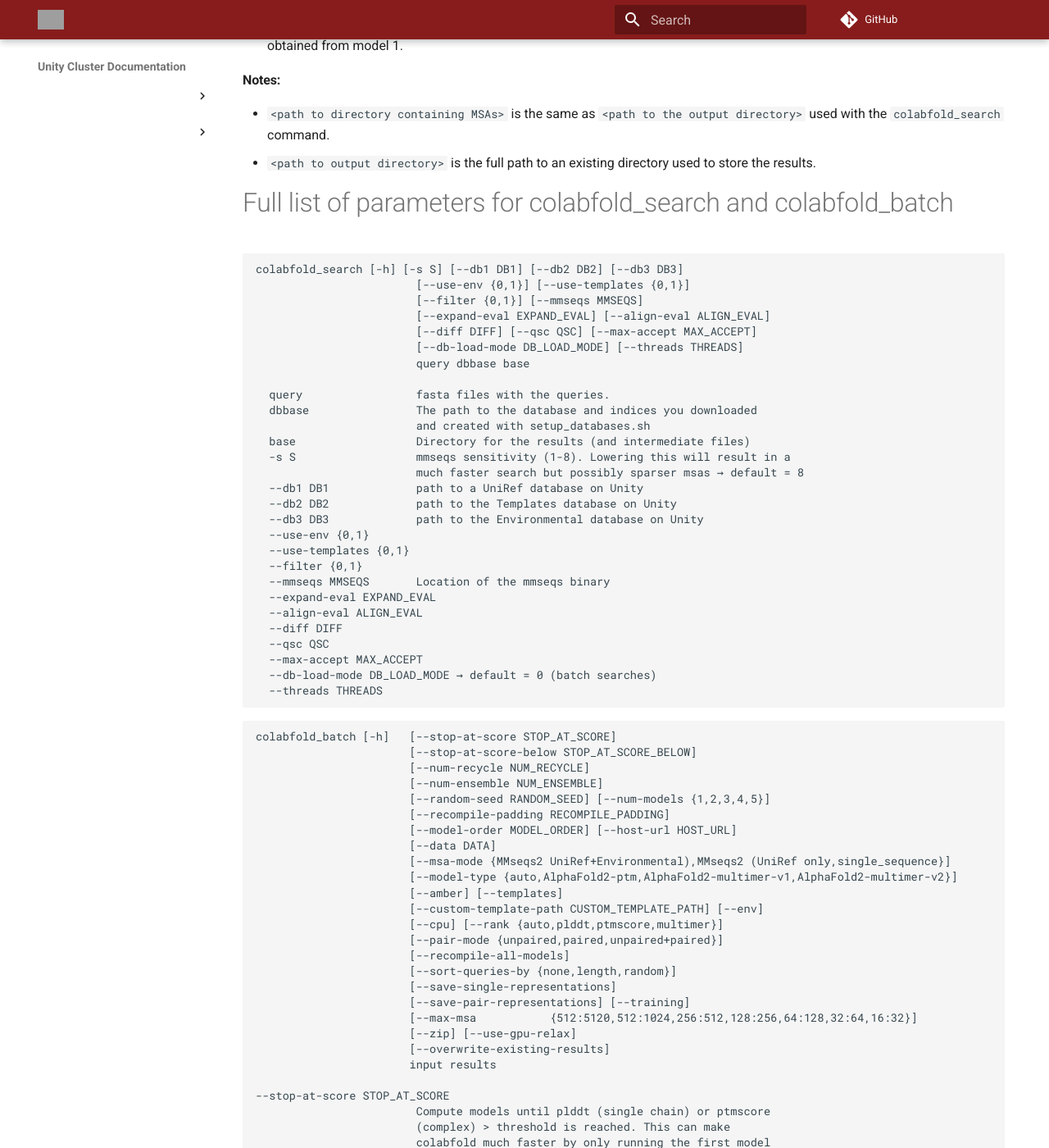
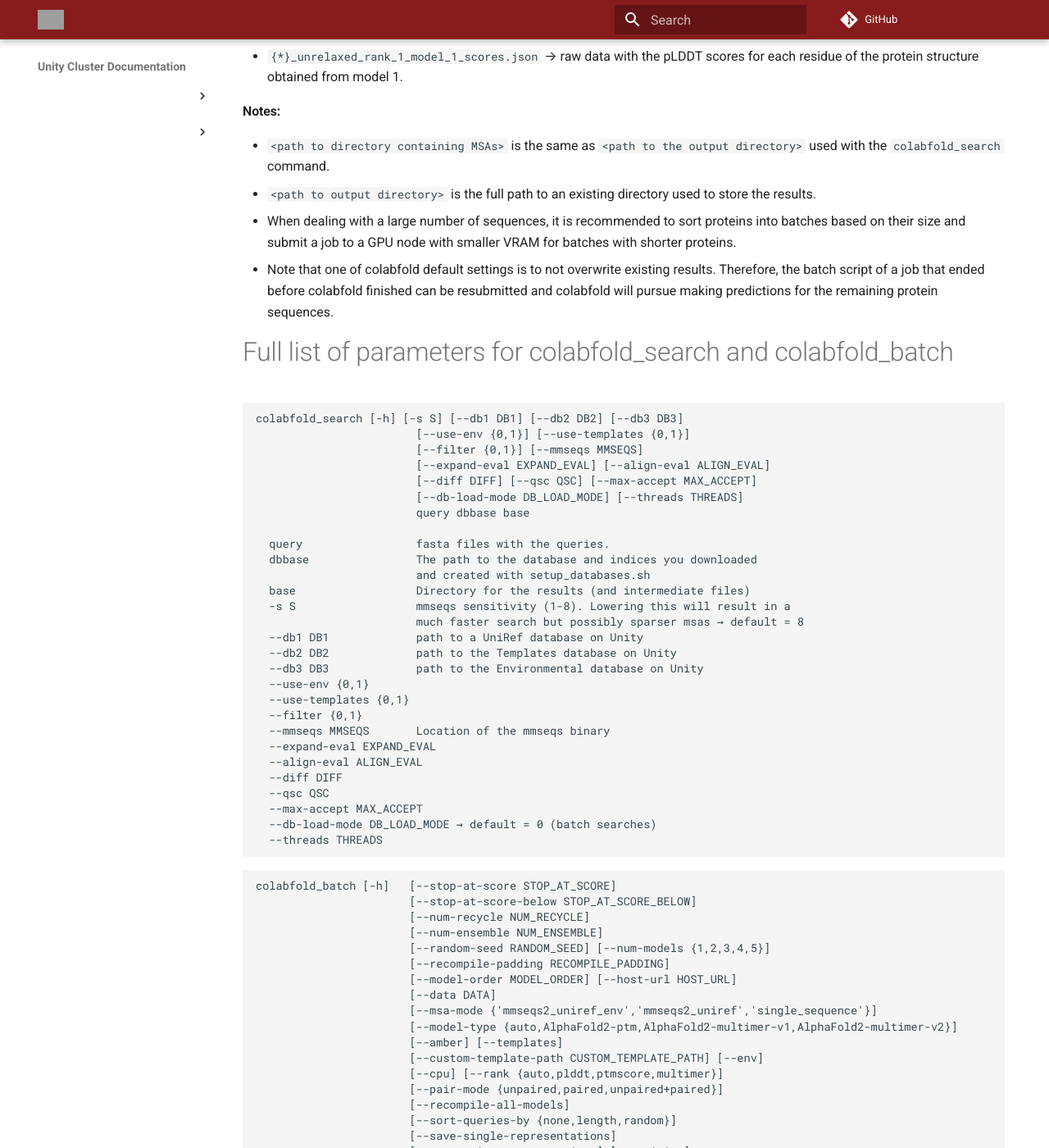
Before and after one commit to UMass-RC/unity-docs, an MkDocs documentation site: the page built from docs/tools/ColabFold.md, in a window 1280 px wide and 1400 px high, scrolled down 4061 px. Shown: the whole window at 82% size. Built offline with MkDocs 1.6.1 and Material for MkDocs 9.7.7, drawn with Linux system fonts in a browser that asks for light colours; comment, search, counter and statistics services are not loaded; some of the changed text lies outside the part shown; grey boxes are pictures that could not be loaded.

Commit message:
added various modifications

````diff
--- a/docs/tools/ColabFold.md
+++ b/docs/tools/ColabFold.md
@@ -23,8 +23,8 @@
 
 1. Copy the ColabFold.ipynb notebook available at /datasets/bio/colabfold/ColabFold.ipynb on Unity to your work directory.
 2. Open the ColabFold.ipynb notebook.
-3. Choose Python (colabfold) for the kernel.
-4. Insert your protein sequence next to query_sequence and execute the code in the cell (press SHIFT+ENTER or press the play button in the toolbar above).
+3. Choose `Python [conda env: colabfold]` for the kernel.
+4. Insert your protein sequence next to `query_sequence` and execute the code in the first cell (press SHIFT+ENTER or press the play button in the toolbar above).
 5. Run the code in the remaining cells in order to predict the protein structure with the default parameters (see Notes section below) and output plots and a visualization of the 3D structure.
 6. The output directory containing the results will be located in the folder where you put the ColabFold.ipynb notebook.
 
@@ -70,17 +70,19 @@
 
 module load uri
 module load MMseqs2/14-7e284-gompi-2021b
+module load cudnn/cuda11-8.4.1.50
+module load cuda/11.4.0
 module load miniconda
 source ~/.bashrc
 conda activate colabfold
 ```
 
 
-The command `colabfold_search` shown below is added after activating the conda environment `colabfold-v1.5.0`. In this case, protein sequences contained in a fasta file are aligned against the UniRef30 (`--db1 uniref30_2202/uniref30_2202_db`) and environmental (`--db3 colabfold_envdb_202108/colabfold_envdb_202108_db`) databases. UniRef30 is the default database used to search proteins. In order to use the environmental database, the parameter `--use-env `has to be set to 1 in addition to providing the path (`--db3 colabfold_envdb_202108/colabfold_envdb_202108_db`).
+The command `colabfold_search` shown below is added after activating the conda environment `colabfold`. In this case, protein sequences contained in a fasta file are aligned against the UniRef30 (`--db1 uniref30_2202/uniref30_2202_db`) and environmental (`--db3 colabfold_envdb_202108/colabfold_envdb_202108_db`) databases. UniRef30 is the default database used to search proteins. In order to use the environmental database, the parameter `--use-env `has to be set to 1 in addition to providing the path (`--db3 colabfold_envdb_202108/colabfold_envdb_202108_db`).
 
 
 ```
-colabfold_search <path to fasta file> /datasets/bio/colabfold <path to output directory> --db1 uniref30_2202/uniref30_2202_db --db3 colabfold_envdb_202108/colabfold_envdb_202108_db --use-env 1 --use-templates 0
+colabfold_search <path to fasta file> /datasets/bio/colabfold <path to output directory> --db1 uniref30_2202/uniref30_2202_db --db3 colabfold_envdb_202108/colabfold_envdb_202108_db --use-env 1 --use-templates 0 --threads $SLURM_CPUS_ON_NODE
 ```
 
 
@@ -92,9 +94,9 @@
 * Note that it is recommended to request at least 200G using `#SBATCH --mem=200G` in order to load the protein databases.
 * Running colabfold_search with 1,762 proteins, the UniRef30 and environmental databases and the highest mmseqs sensitivity (s = 8) on a gpu A100 node with 64 threads takes approximately 3h.
 
-### Train models and make predictions with ColabFold using a batch script
+### Make predictions with ColabFold using a batch script
 
-A batch script can be used to train models and make predictions with ColabFold. It should be noted that predictions on proteins longer than 1000bp should be run on a GPU node with at least 40GB VRAM and that the whole process can be expedited on a large set of input protein sequences by submitting the batch script as an [array job](https://slurm.schedmd.com/job_array.html).
+A batch script can be used to make predictions with ColabFold. It should be noted that predictions on proteins longer than 1000bp should be run on a GPU node with at least 11GB VRAM and that the whole process can be expedited on a large set of input protein sequences by submitting the batch script as an [array job](https://slurm.schedmd.com/job_array.html).
 
 The code below provides an example on how to make predictions using `colabfold_batch` in a batch script:
 
@@ -103,10 +105,10 @@
 
 ```bash
 #!/bin/bash
-#SBATCH --partition=uri-gpu
+#SBATCH --partition=gpu,gpu-preempt,gpu-long
 #SBATCH --nodes=1
-#SBATCH --cpus-per-gpu=16
-#SBATCH -mem-per-gpu=80
+#SBATCH --gpus-per-node=1
+#SBATCH --mem-per-gpu=11
 #SBATCH -t 05:00:00
 #SBATCH -o slurm-%j.out
 #SBATCH -e slurm-%j.err
@@ -118,7 +120,7 @@
 
 conda activate colabfold
 
-colabfold_batch <path to directory containing MSAs> <path to output directory> --stop-at-score 85 --msa-mode 'MMseqs2 (UniRef+Environmental)'
+colabfold_batch <path to directory containing MSAs> <path to output directory> --stop-at-score 85
 ```
 
 The `colabfold_batch` command above will create the following files in the provided output directory for each input protein sequence:
@@ -140,6 +142,8 @@
 #### Notes:
 * `<path to directory containing MSAs>` is the same as `<path to the output directory>` used with the `colabfold_search` command.
 * `<path to output directory>` is the full path to an existing directory used to store the results.
+* When dealing with a large number of sequences, it is recommended to sort proteins into batches based on their size and submit a job to a GPU node with smaller VRAM for batches with shorter proteins.
+* Note that one of colabfold default settings is to not overwrite existing results. Therefore, the batch script of a job that ended before colabfold finished can be resubmitted and colabfold will pursue making predictions for the remaining protein sequences.
 
 
 # Full list of parameters for colabfold_search and colabfold_batch
@@ -184,7 +188,7 @@
                        [--recompile-padding RECOMPILE_PADDING]
                        [--model-order MODEL_ORDER] [--host-url HOST_URL]
                        [--data DATA]
-                       [--msa-mode {MMseqs2 UniRef+Environmental),MMseqs2 (UniRef only,single_sequence}]
+                       [--msa-mode {'mmseqs2_uniref_env','mmseqs2_uniref','single_sequence'}]
                        [--model-type {auto,AlphaFold2-ptm,AlphaFold2-multimer-v1,AlphaFold2-multimer-v2}]
                        [--amber] [--templates]
                        [--custom-template-path CUSTOM_TEMPLATE_PATH] [--env]
````
Also changed, not shown: other parts of docs/tools/ColabFold.md (+2 -2 lines).
